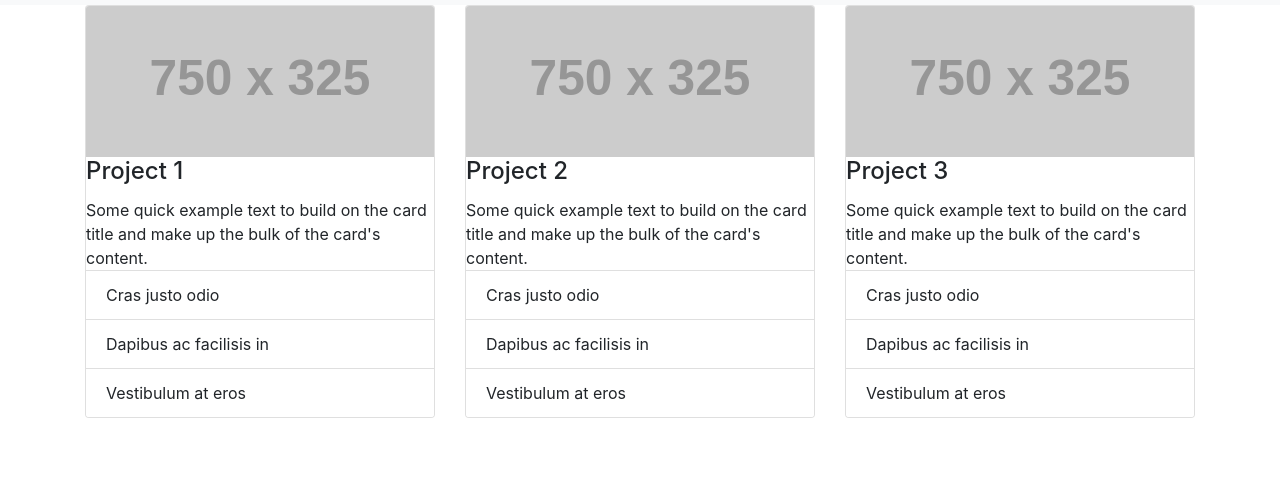
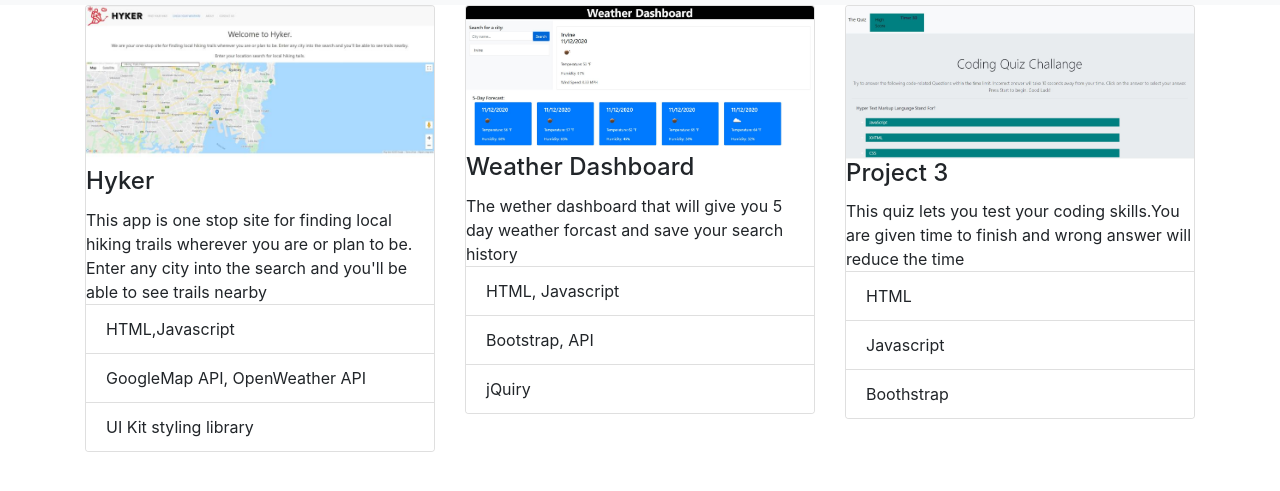
Before and after one commit to amee05/Responsive-Portfolio, a plain HTML site: page portfolio.html in a window 1280 px wide. Shown: the part 51-542 px from the top of the page. Drawn offline with nearby package versions, Linux system fonts and the light colour scheme; placeholder pictures from the web are drawn by us.

Commit message:
added link

```diff
--- a/assets/style.css
+++ b/assets/style.css
@@ -16,7 +16,7 @@ body, html {
 
 .carousel-caption {
   margin-left: 500px;
-  height: 760px;
+  height: 500px;
   background-blend-mode: luminosity;
   font-family: -apple-system, BlinkMacSystemFont, 'Segoe UI', Roboto, Oxygen, Ubuntu, Cantarell, 'Open Sans', 'Helvetica Neue', sans-serif;
   font-size: 30px;
--- a/portfolio.html
+++ b/portfolio.html
@@ -41,16 +41,16 @@
         <div class="col-sm-4">
 
           <div class="card">
-            <img class="card-img-top img-fluid" src="http://placehold.it/750x325" alt="Card image cap">
+            <img class="card-img-top img-fluid" src="./assets/Homepage.jpg" alt="Hyker App">
             <div class="card-block">
-              <h4 class="card-title">Project 1</h4>
-              <p class="card-text">Some quick example text to build on the card title and make up the bulk of the card's
-                content.</p>
+              <h4 class="card-title">Hyker</h4>
+              <p class="card-text">This app is one stop site for finding local hiking trails wherever you are or plan to be. Enter any city into the search and you'll
+              be able to see trails nearby</p>
             </div>
             <ul class="list-group list-group-flush">
-              <li class="list-group-item">Cras justo odio</li>
-              <li class="list-group-item">Dapibus ac facilisis in</li>
-              <li class="list-group-item">Vestibulum at eros</li>
+              <li class="list-group-item">HTML,Javascript</>
+              <li class="list-group-item">GoogleMap API, OpenWeather API</li>
+              <li class="list-group-item">UI Kit styling library</li>
             </ul>
 
           </div>
@@ -60,16 +60,15 @@
         <div class="col-sm-4">
 
           <div class="card">
-            <img class="card-img-top img-fluid" src="http://placehold.it/750x325" alt="Card image cap">
+            <img class="card-img-top img-fluid" src="./assets/weather.JPG" alt="weather">
             <div class="card-block">
-              <h4 class="card-title">Project 2</h4>
-              <p class="card-text">Some quick example text to build on the card title and make up the bulk of the card's
-                content.</p>
+              <h4 class="card-title">Weather Dashboard</h4>
+              <p class="card-text">The wether dashboard that will give you 5 day weather forcast and save your search history</p>
             </div>
             <ul class="list-group list-group-flush">
-              <li class="list-group-item">Cras justo odio</li>
-              <li class="list-group-item">Dapibus ac facilisis in</li>
-              <li class="list-group-item">Vestibulum at eros</li>
+              <li class="list-group-item">HTML, Javascript</li>
+              <li class="list-group-item">Bootstrap, API</li>
+              <li class="list-group-item">jQuiry</li>
             </ul>
 
           </div>
@@ -79,16 +78,15 @@
         <div class="col-sm-4">
 
           <div class="card">
-            <img class="card-img-top img-fluid" src="http://placehold.it/750x325" alt="Card image cap">
+            <img class="card-img-top img-fluid" src="./assets/code-quiz.JPG" alt="Quiz">
             <div class="card-block">
               <h4 class="card-title">Project 3</h4>
-              <p class="card-text">Some quick example text to build on the card title and make up the bulk of the card's
-                content.</p>
+              <p class="card-text">This quiz lets you test your coding skills.You are given time to finish and wrong answer will reduce the time</p>
             </div>
             <ul class="list-group list-group-flush">
-              <li class="list-group-item">Cras justo odio</li>
-              <li class="list-group-item">Dapibus ac facilisis in</li>
-              <li class="list-group-item">Vestibulum at eros</li>
+              <li class="list-group-item">HTML</li>
+              <li class="list-group-item">Javascript</li>
+              <li class="list-group-item">Boothstrap</li>
             </ul>
 
 
```
Also changed, not shown: contact.html (+19 -7 lines), index.html (+8 -11 lines), assets/Homepage.jpg (added), assets/code-quiz.JPG (added), assets/weather.JPG (added), 1 other file.
